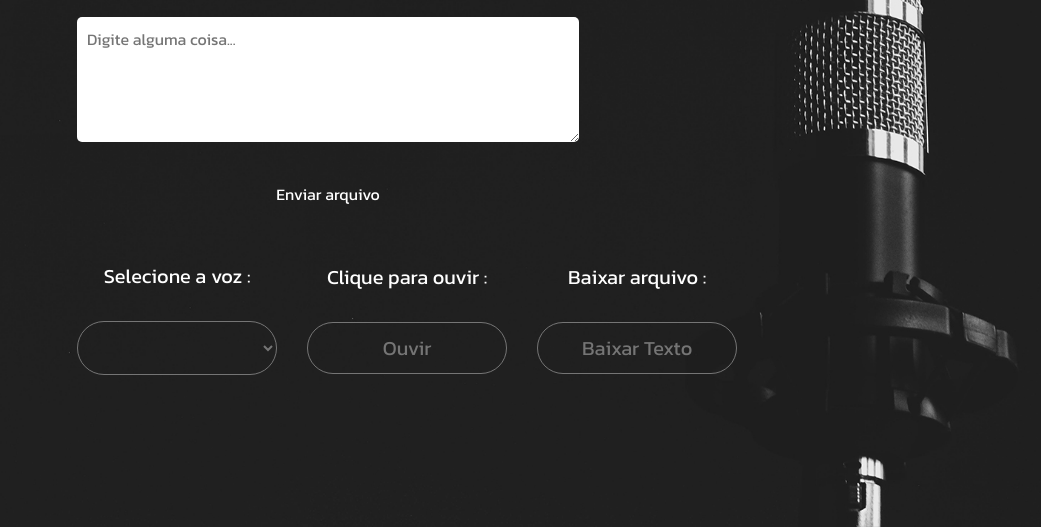
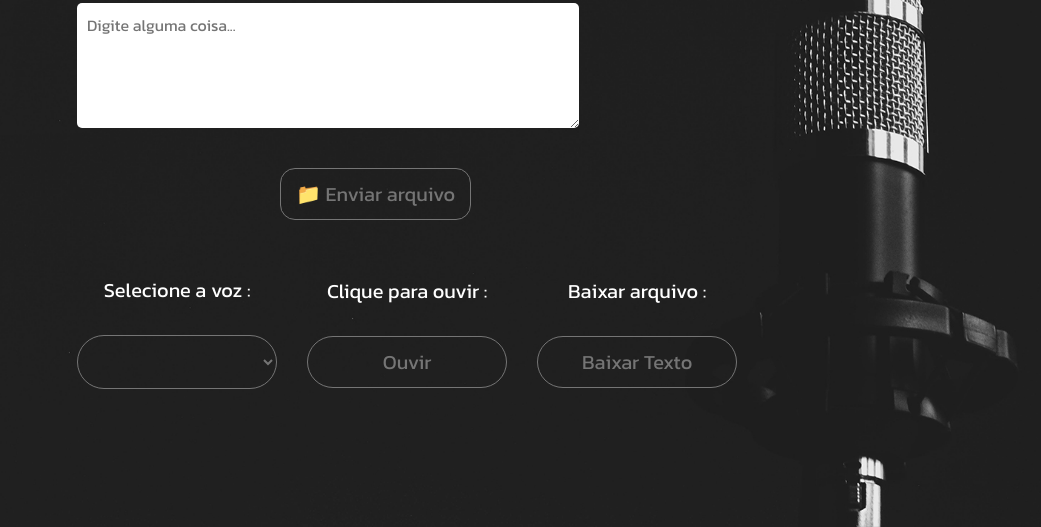
Before and after one commit to FernandoJesuss/Text_To_Voice, a plain HTML site: page index.html in a window 1280 px wide. Shown: the part 273-800 px from the top of the page, without its empty margins (184-1225 px from the left). Drawn offline with Linux system fonts and the light colour scheme.

Commit message:
Fix:bug fixes

```diff
--- a/css/styles.css
+++ b/css/styles.css
@@ -43,22 +43,69 @@ main {
     justify-content: center;
     align-items: center;
     gap: 20px;
-    width:70%;
+    width: 70%;
 
     textarea {
         width: 70%;
         height: 125px;
         border: none;
         border-radius: 5px;
-    -webkit-border-radius:5px;
-    -moz-border-radius:5px;
-    -ms-border-radius:5px;
-    -o-border-radius:5px;
+        -webkit-border-radius: 5px;
+        -moz-border-radius: 5px;
+        -ms-border-radius: 5px;
+        -o-border-radius: 5px;
         font-size: 16px;
         outline: none;
         margin-bottom: 20px;
         padding: 10px 0 0 10px;
     }
+
+    #label-file {
+        display: flex;
+        align-items: center;
+        margin-left: 95px;
+        top: 30px;
+        justify-content: center;
+        border: 1px solid #757575;
+        border-radius: 15px;
+        min-width: 150px;
+        min-height: 50px;
+        -webkit-border-radius: 15px;
+        -moz-border-radius: 15px;
+        -ms-border-radius: 15px;
+        -o-border-radius: 15px;
+        cursor: pointer;
+        transition: 1s;
+        -webkit-transition: 1s;
+        -moz-transition: 1s;
+        -ms-transition: 1s;
+        -o-transition: 1s;
+
+    }
+
+    #label-file:active,
+#listen-btn:active,
+button:active {
+        border: 2px solid #6c5ce7;
+        color: #6c5ce7;
+        cursor: pointer;
+        animation: neon 1.5s infinite;
+
+    }
+}
+
+@keyframes neon {
+
+    0%,
+    100% {
+        box-shadow: 0 0 10px #6c5ce7;
+    }
+
+    50% {
+        box-shadow: 0 0 20px #6c5ce7;
+    }
+}
+
 
 input[type="file"] {
     display: none;
@@ -71,7 +118,7 @@ input[type="file"] {
     width: 70%;
     margin-top: 5%;
 
-    .box1{
+    .box1 {
         margin-right: 30px;
     }
 
@@ -88,22 +135,24 @@ input[type="file"] {
     }
 }
 
-#voice, #listen-btn, button {
+#voice, #label-file,
+#listen-btn,
+button {
     font-size: 20px;
     padding: 10px 15px;
     background-color: transparent;
     border: 1px solid #757575;
     color: #757575;
     border-radius: 50px;
-     -webkit-border-radius:50px;
-    -moz-border-radius:50px;
-    -ms-border-radius:50px;
-    -o-border-radius:50px;
+    -webkit-border-radius: 50px;
+    -moz-border-radius: 50px;
+    -ms-border-radius: 50px;
+    -o-border-radius: 50px;
     cursor: pointer;
     transition: 1s;
     -webkit-transition: 1s;
     -moz-transition: 1s;
-    -ms-transition:1s;
+    -ms-transition: 1s;
     -o-transition: 1s;
 }
 
@@ -116,11 +165,11 @@ color: #000;
     border: 1px solid #fff;
 }
 
-button:hover, #listen-btn:hover, #label-file:hover {
+button:hover,
+#listen-btn:hover,
+#label-file:hover {
     color: #fff;
     border: 1px solid #fff;
-}
-
 }
 
 @media screen and (max-width:1030px) {
@@ -146,18 +195,24 @@ button:hover, #listen-btn:hover, #label-file:hover {
 
         }
 
-        #voice,  #listen-btn, button, #label-file {
+        #voice,
+        #listen-btn,
+        button,
+        #label-file {
             font-size: 20px;
             padding: 10px 15px;
             background-color: #fff;
-            border:  1px solid #757575;
+            border: 1px solid #757575;
             color: #757575;
             border-radius: 25px;
         }
 
-        #voice:hover, button:hover, #label-file:hover, #listen-btn:hover {
+        #voice:hover,
+        button:hover,
+        #label-file:hover,
+        #listen-btn:hover {
             color: #000;
-            border:  1px solid #d70505;
+            border: 1px solid #d70505;
         }
     }
 }
@@ -165,6 +220,11 @@ button:hover, #listen-btn:hover, #label-file:hover {
 @media screen and (max-width:780px) {
     main {
         padding-bottom: 0%;
+    }
+
+    #label-file {
+        margin-right: 120px;
+        top: 30px;
     }
 
     .actions {
@@ -177,6 +237,7 @@ button:hover, #listen-btn:hover, #label-file:hover {
     main {
         background-position: center;
     }
+
 
     h1 {
         font-size: 28px;
--- a/index.html
+++ b/index.html
@@ -18,7 +18,7 @@
             <textarea placeholder="Digite alguma coisa..." id="text"></textarea>
 
             <div>
-                <label for="upload" id="label-file">Enviar arquivo</label>
+                <label for="upload" id="label-file">📁 Enviar arquivo</label>
                 <input type="file" id="upload" accept=".txt"></input>
             </div>
 
```
Also changed, not shown: img/file-send.svg (added). Lines whose indentation alone changed are shown as unchanged.
